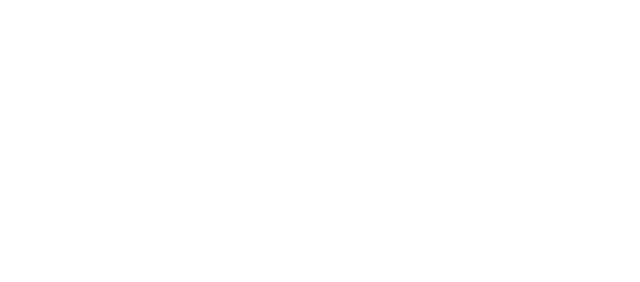
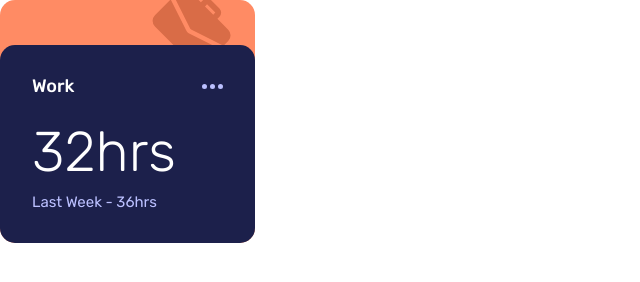
Before and after one commit to Peter-diper/time-tracking-dash, a plain HTML site: page index.html in a window 1280 px wide. Shown: the whole page, without its empty margins (0-640 px from the left). Drawn offline with Linux system fonts and the light colour scheme.

Commit message:
Adding | button & Card components

```diff
--- a/assets/style/font.css
+++ b/assets/style/font.css
@@ -0,0 +1 @@
+@import url("https://fonts.googleapis.com/css2?family=Rubik:wght@300..900&display=swap");
--- a/assets/style/reset.css
+++ b/assets/style/reset.css
@@ -0,0 +1,12 @@
+*,
+*::before,
+*::after {
+  font-family: inherit;
+  padding: 0;
+  margin: 0;
+  box-sizing: border-box;
+}
+
+body {
+  font-family: "Rubik", serif;
+}
--- a/assets/style/style.css
+++ b/assets/style/style.css
@@ -26,7 +26,7 @@
   --fs-p4: 2.8rem;
   --fs-p5: 1.8rem;
   --lh-p5: 2.1rem;
-  --lh-p6: 1.5rem;
+  --fs-p6: 1.5rem;
   --lh-p6: 1.8rem;
 
   /* space */
@@ -41,3 +41,67 @@
 html {
   font-size: 62.5%;
 }
+
+/* btn */
+
+/*card*/
+.card {
+  position: relative;
+  background-color: var(--color-orange-300);
+  max-width: 25.5rem;
+  border-radius: 1.5rem;
+  color: white;
+  padding-top: 4.5rem;
+}
+
+.card--icon {
+  position: absolute;
+  z-index: 1;
+  right: var(--space-300);
+  top: -1.1rem;
+}
+.btn:hover path {
+  fill: white;
+}
+.card--content {
+  position: relative;
+  z-index: 10;
+  background-color: var(--color-navy-900);
+  border-radius: 1.5rem;
+  padding: var(--space-400);
+}
+.card--content:hover {
+  background-color: var(--color-navy-800);
+}
+.content--header {
+  display: flex;
+  align-items: center;
+  justify-content: space-between;
+  margin-bottom: var(--space-300);
+}
+
+.btn {
+  background-color: transparent;
+  border: 0;
+  width: 100%;
+  color: inherit;
+}
+
+.card--title {
+  font-size: var(--fs-p5);
+  line-height: var(--lh-p6);
+  font-weight: 500;
+}
+
+.card--time {
+  font-size: var(--fs-p1);
+  line-height: var(--lh-p1);
+  font-weight: 300;
+  margin-bottom: var(--space-100);
+}
+.card--detail {
+  font-size: var(--fs-p6);
+  line-height: var(--lh-p6);
+  color: var(--color-navy-200);
+  font-weight: 400;
+}
--- a/index.html
+++ b/index.html
@@ -10,8 +10,28 @@
       sizes="32x32"
       href="./assets/images/favicon-32x32.png"
     />
-
+    <link rel="stylesheet" href="./assets/style/golobal.css" />
     <title>Frontend Mentor | Time tracking dashboard</title>
   </head>
-  <body></body>
+  <body>
+    <div class="card">
+      <img class="card--icon" src="./assets/images/icon-work.svg" alt="" />
+      <div class="card--content">
+        <button class="content--header btn">
+          <h2 class="card--title">Work</h2>
+          <svg width="21" height="5" xmlns="http://www.w3.org/2000/svg">
+            <path
+              d="M2.5 0a2.5 2.5 0 1 1 0 5 2.5 2.5 0 0 1 0-5Zm8 0a2.5 2.5 0 1 1 0 5 2.5 2.5 0 0 1 0-5Zm8 0a2.5 2.5 0 1 1 0 5 2.5 2.5 0 0 1 0-5Z"
+              fill="#BBC0FF"
+              fill-rule="evenodd"
+            />
+          </svg>
+        </button>
+        <div class="content--footer">
+          <h3 class="card--time">32hrs</h3>
+          <span class="card--detail">Last Week - 36hrs</span>
+        </div>
+      </div>
+    </div>
+  </body>
 </html>
```
Also changed, not shown: 1 other file.
